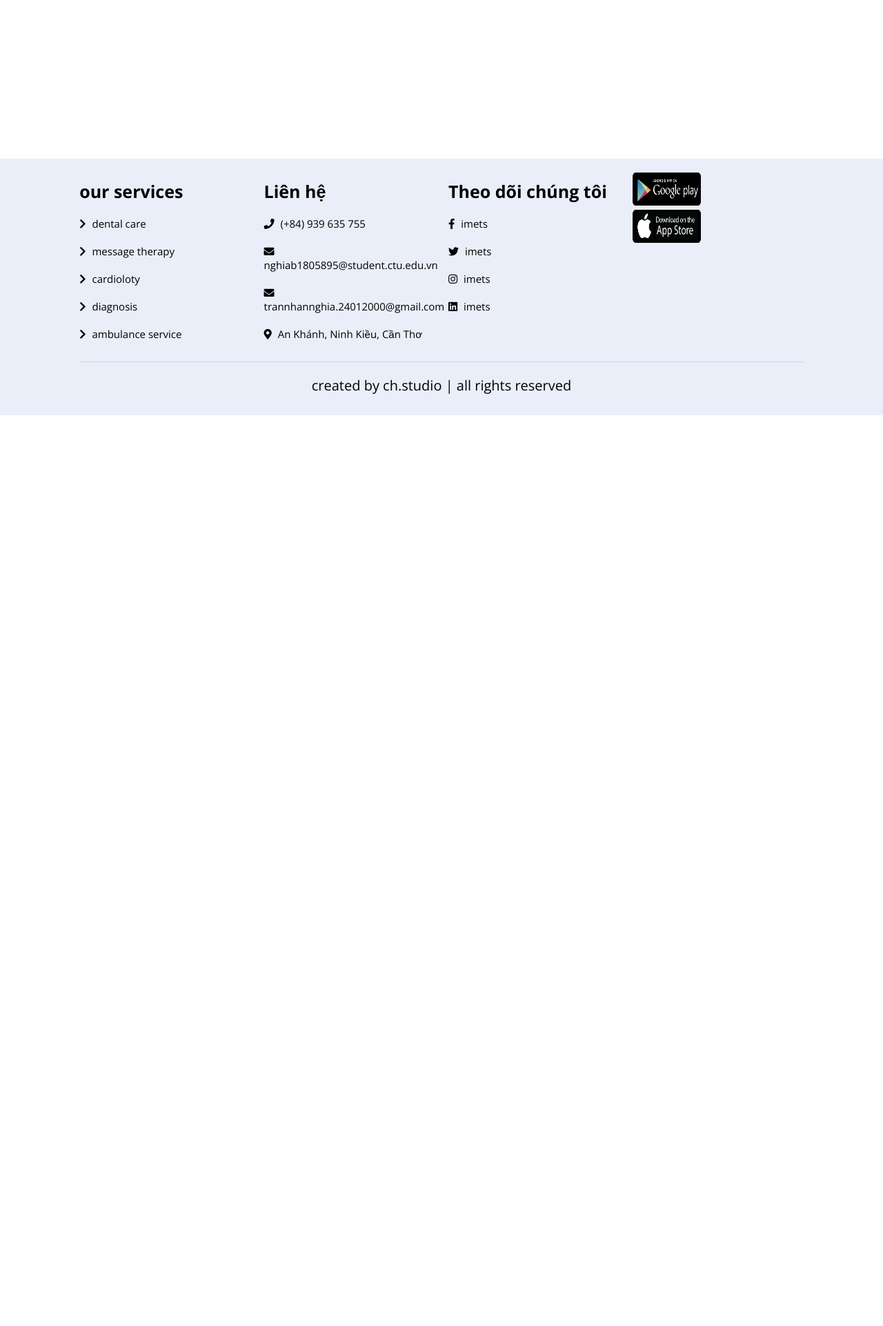
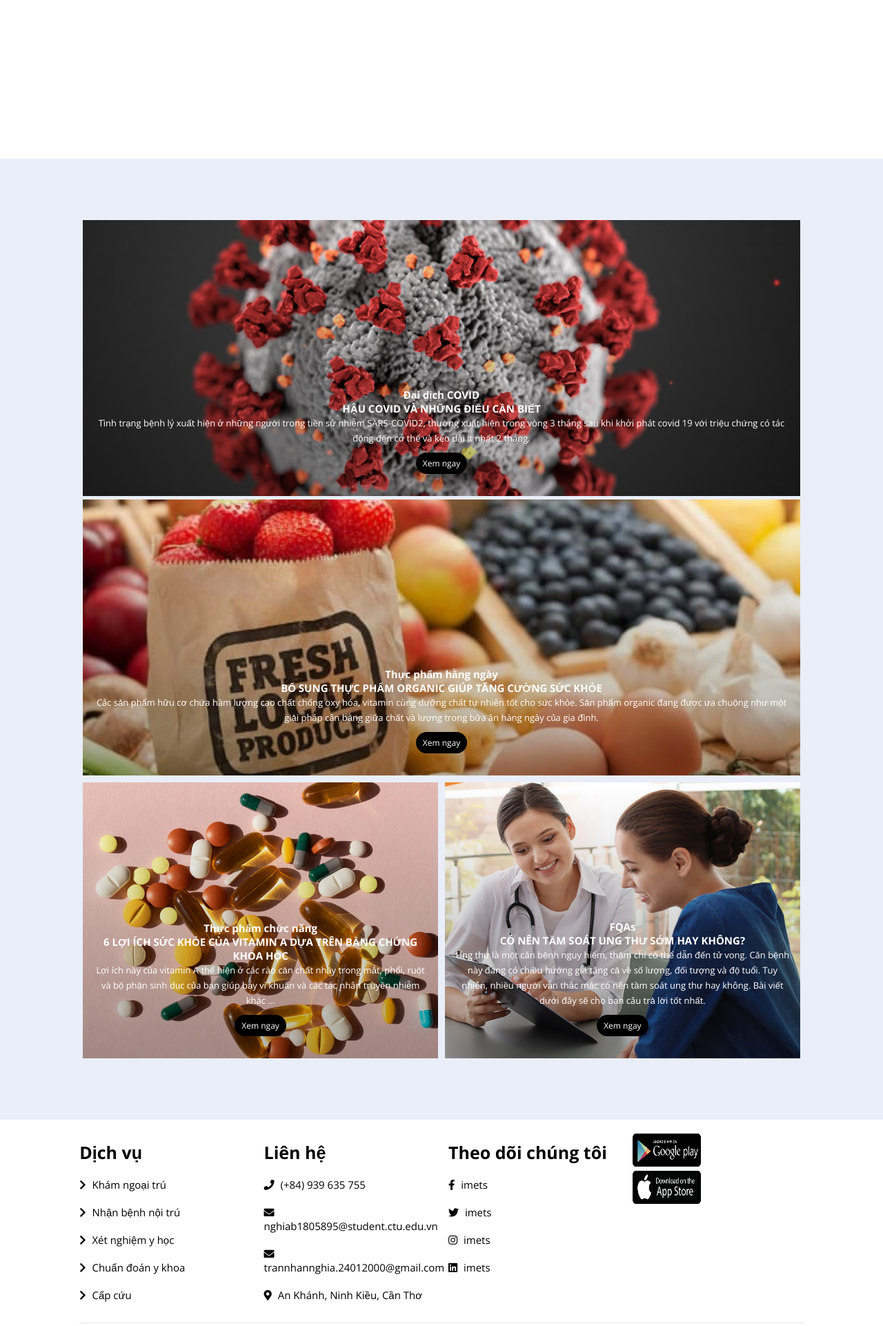
Before and after one commit to chuvoddolyhood/IMETS_web, a PHP site: page / in a window 1280 px wide. Shown: the part 2562-4484 px from the top of the page at 69% size. Before the commit the page ends 3164 px from the top, so only its background shows below. Run offline with PHP 8.4, Linux system fonts and the light colour scheme; some libraries are stand-ins or nearby versions.

Commit message:
design blogs in homepgae

```diff
--- a/modules_client/footer.php
+++ b/modules_client/footer.php
@@ -16,12 +16,12 @@
         </div> -->
 
         <div class="box">
-            <h3>our services</h3>
-            <a href="#"> <i class="fas fa-chevron-right"></i> dental care </a>
-            <a href="#"> <i class="fas fa-chevron-right"></i> message therapy </a>
-            <a href="#"> <i class="fas fa-chevron-right"></i> cardioloty </a>
-            <a href="#"> <i class="fas fa-chevron-right"></i> diagnosis </a>
-            <a href="#"> <i class="fas fa-chevron-right"></i> ambulance service </a>
+            <h3>Dịch vụ</h3>
+            <a href="#"> <i class="fas fa-chevron-right"></i> Khám ngoại trú </a>
+            <a href="#"> <i class="fas fa-chevron-right"></i> Nhận bệnh nội trú </a>
+            <a href="#"> <i class="fas fa-chevron-right"></i> Xét nghiệm y học </a>
+            <a href="#"> <i class="fas fa-chevron-right"></i> Chuẩn đoán y khoa </a>
+            <a href="#"> <i class="fas fa-chevron-right"></i> Cấp cứu </a>
         </div>
 
         <div class="box">
--- a/modules_client/main/homepage.php
+++ b/modules_client/main/homepage.php
@@ -146,7 +146,60 @@ Lorem Ipsum Dolor, Sit Amet Consectetur Adipisicing Elit. Natus Vero Ipsam Labor
                     </div>
                 </div>
             </div>
-
         </div>
     </div>
 </section>
+
+
+<!-- blogs section starts  -->
+
+<section class="blogs" id="blogs">
+    <div class = "product-collection">
+        <div class = "container-collection">
+            <div class = "product-collection-wrapper">
+                <!-- product col left -->
+                <div class = "product-col-left flex">
+                    <div class = "product-col-content">
+                        <h2 class = "sm-title">Đại dịch COVID</h2>
+                        <h2 class = "md-title">HẬU COVID VÀ NHỮNG ĐIỀU CẦN BIẾT</h2>
+                        <p class = "text-light">Tình trạng bệnh lý xuất hiện ở những người trong tiền sử nhiễm SARS-COVID2, thường xuất hiện trong vòng 3 tháng sau khi khởi phát covid 19 với triệu chứng có tác động đến cơ thể và kéo dài ít nhất 2 tháng.</p>
+                        <button type = "button" class = "btn-dark">Xem ngay</button>
+                    </div>
+                </div>
+
+                <!-- product col right -->
+                <div class = "product-col-right">
+                    <div class = "product-col-r-top flex">
+                        <div class = "product-col-content">
+                            <h2 class = "sm-title">Thực phẩm hằng ngày</h2>
+                            <h2 class = "md-title">BỔ SUNG THỰC PHẨM ORGANIC GIÚP TĂNG CƯỜNG SỨC KHỎE</h2>
+                            <p class = "text-light">Các sản phẩm hữu cơ chứa hàm lượng cao chất chống oxy hóa, vitamin cùng dưỡng chất tự nhiên tốt cho sức khỏe. Sản phẩm organic đang được ưa chuộng như một giải pháp cân bằng giữa chất và lượng trong bữa ăn hàng ngày của gia đình.</p>
+                            <button type = "button" class = "btn-dark">Xem ngay</button>
+                        </div>
+                    </div>
+
+                    <div class = "product-col-r-bottom">
+                        <!-- left -->
+                        <div class = "flex">
+                            <div class = "product-col-content">
+                                <h2 class = "sm-title">Thực phẩm chức năng</h2>
+                                <h2 class = "md-title">6 LỢI ÍCH SỨC KHỎE CỦA VITAMIN A DỰA TRÊN BẰNG CHỨNG KHOA HỌC</h2>
+                                <p class = "text-light">Lợi ích này của vitamin A thể hiện ở các rào cản chất nhầy trong mắt, phổi, ruột và bộ phận sinh dục của bạn giúp bẫy vi khuẩn và các tác nhân truyền nhiễm khác ...</p>
+                                <button type = "button" class = "btn-dark">Xem ngay</button>
+                            </div>
+                        </div>
+                        <!-- right -->
+                        <div class = "flex">
+                            <div class = "product-col-content">
+                                <h2 class = "sm-title">FQAs </h2>
+                                <h2 class = "md-title">CÓ NÊN TẦM SOÁT UNG THƯ SỚM HAY KHÔNG?</h2>
+                                <p class = "text-light">Ung thư là một căn bệnh nguy hiểm, thậm chí có thể dẫn đến tử vong. Căn bệnh này đang có chiều hướng gia tăng cả về số lượng, đối tượng và độ tuổi. Tuy nhiên, nhiều người vẫn thắc mắc có nên tầm soát ung thư hay không. Bài viết dưới đây sẽ cho bạn câu trả lời tốt nhất.</p>
+                                <button type = "button" class = "btn-dark">Xem ngay</button>
+                            </div>
+                        </div>
+                    </div>
+                </div>
+            </div>
+        </div>
+    </div>
+</section>
--- a/modules_client/style/homepage.css
+++ b/modules_client/style/homepage.css
@@ -311,3 +311,99 @@ lottie-player{
     width: 950px;
 }
 /* The end of Section doctor */
+
+
+
+
+/* product collection */
+.product-collection{
+    padding: 3.2rem 0;
+}
+.product-collection-wrapper{
+    padding: 3.2rem 0;
+}
+.product-col-left{
+    background: linear-gradient(rgba(0, 0, 0, 0), rgba(0, 0, 0, 0.3)), url("./../photo/covid.jpg") center/cover no-repeat;
+}
+.product-col-r-top{
+    background: linear-gradient(rgba(0, 0, 0, 0), rgba(0, 0, 0, 0.3)), url("./../photo/organic-food.jpg") center/cover no-repeat;
+}
+.flex{
+    display: flex;
+    justify-content: center;
+    align-items: flex-end;
+    height: 50vh;
+    padding: 2rem 1.5rem 3.2rem;
+    margin: 5px;
+}
+.product-col-r-bottom > div:first-child{
+    /* background: #eaa001; */
+    background: linear-gradient(rgba(0, 0, 0, 0), rgba(0, 0, 0, 0.3)), url("./../photo/vitamin.jpg") center/cover no-repeat;
+}
+.product-col-r-bottom > div:last-child{
+    /* background: #0090ff; */
+    background: linear-gradient(rgba(0, 0, 0, 0), rgba(0, 0, 0, 0.3)), url("./../photo/smartHospital.jpg") center/cover no-repeat;
+}
+.product-col-content{
+    text-align: center;
+    color: white;
+}
+.product-collection .text-light{
+    opacity: 1;
+    font-size: 1.3rem;
+    font-weight: 400;
+    line-height: 1.7;
+}
+.btn-dark{
+    background: black;
+    color: white;
+    outline: 0;
+    border-radius: 25px;
+    padding: 0.7rem 1rem;
+    border: 0;
+    margin-top: 1rem;
+    cursor: pointer;
+    transition: all 0.6s ease;
+    font-size: 1.2rem;
+    font-family: inherit;
+}
+.btn-dark:hover{
+    background: var(--blue);
+}
+
+.search{
+    margin-top:10vh;
+    display: flex;
+}
+
+#search_btn{
+    text-decoration: none;
+    padding: 2vh 1vw;
+    background-color: #e9e9e9;
+    height: 3rem;
+    width: 6.5rem;
+    border-radius: 60px;
+    margin: 10px 3px;
+}
+
+
+/* Media Queries */
+@media screen and (min-width: 992px){
+    .product-col-r-bottom{
+        display: grid;
+        grid-template-columns: repeat(2, 1fr);
+    }
+}
+
+@media screen and (min-width: 1336px){
+    .product-collection-wrapper{
+        display: grid;
+        grid-template-columns: repeat(2, 1fr);
+    }
+    .flex{
+        height: 60vh;
+    }
+    .product-col-left{
+        height: 121.5vh;
+    }
+}
```
Also changed, not shown: modules_client/photo/covid.jpg (added), modules_client/photo/organic-food.jpg (added), modules_client/photo/smartHospital.jpg (added), modules_client/photo/vitamin.jpg (added).
